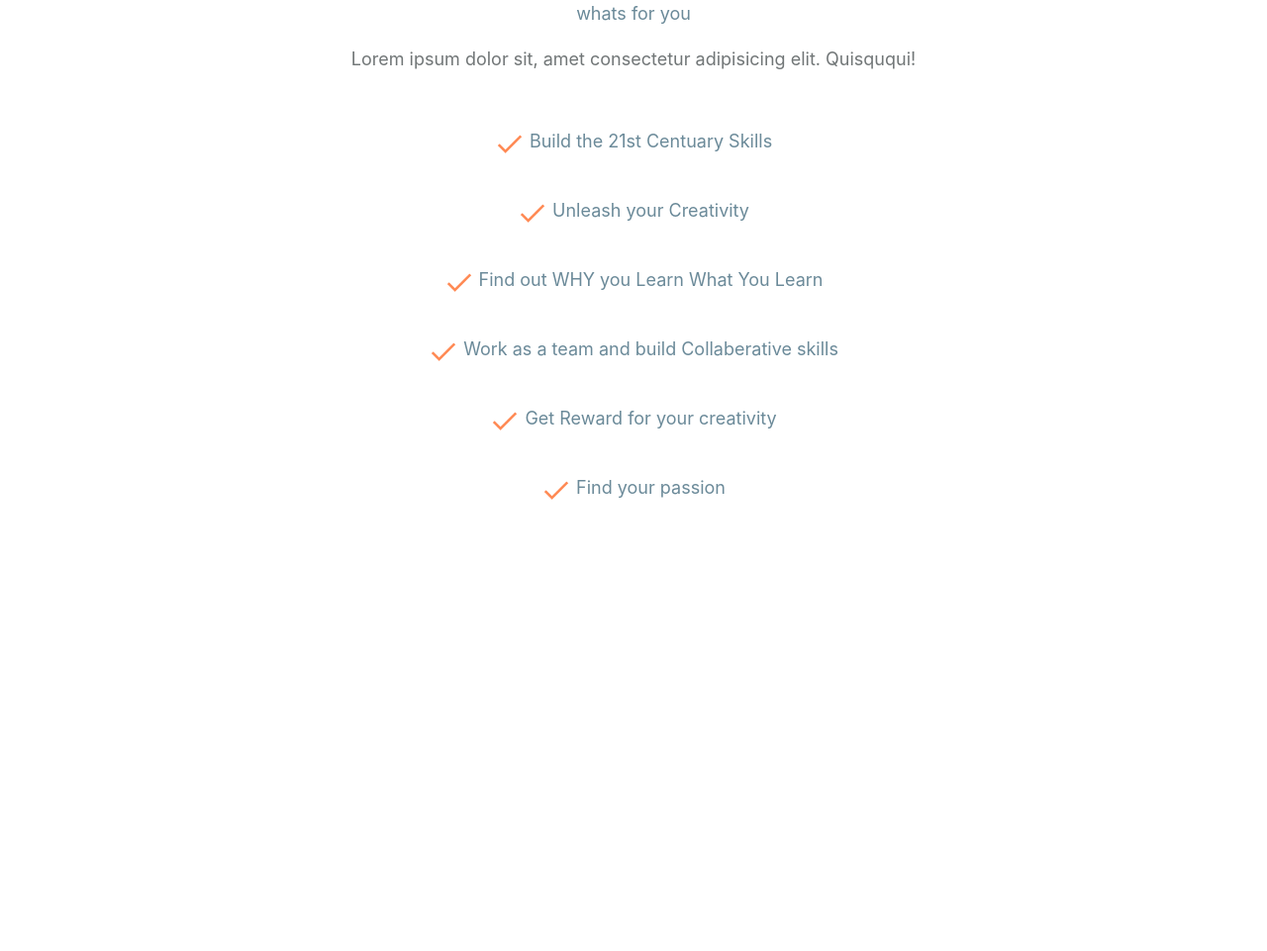
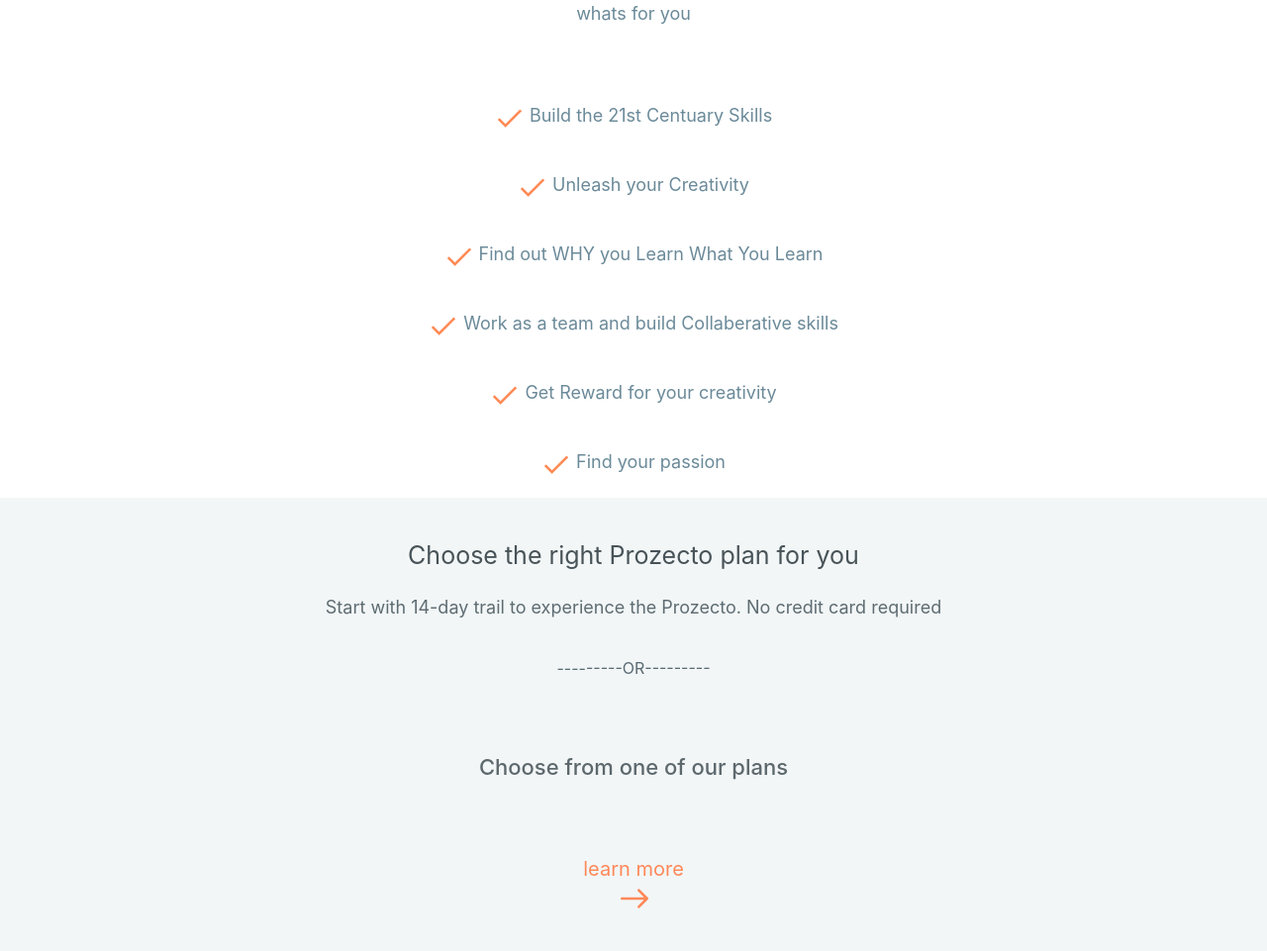
Before and after one commit to AshutoshJangra/Prozecto-LandingPage, a plain HTML site: page index.html in a window 1280 px wide. Shown: the part 2589-3550 px from the top of the page at 99% size. Before the commit the page ends 3118 px from the top, so only its background shows below. Drawn offline with nearby package versions, Linux system fonts and the light colour scheme.

Commit message:
updating the ui

```diff
--- a/index.html
+++ b/index.html
@@ -84,7 +84,7 @@
     <div class="features">
       <div class="text">
         <span>whats for you</span>
-        <p>Lorem ipsum dolor sit, amet consectetur adipisicing elit. Quisququi!</p>
+        <p></p>
 
         <div class="feature">
             <img src="icons8-checkmark-30.png" alt="">
@@ -125,6 +125,23 @@
     </div>
 
 
+    <!--Pricing-->
+
+    <div class="pricing">
+         <div class="price-text">
+           Choose the right Prozecto plan for you
+         </div>
+         <p>Start with 14-day trail to experience the Prozecto. No credit card required</p>
+
+         <span>---------OR---------</span>
+
+         <h5>Choose from one of our plans</h5>
+
+         <button class="learn-btn">learn more<img src="icons/arrow-pointing-to-right.1.svg" class="arr1"></button>
+
+    </div>
+
+
 
       <script src="https://code.jquery.com/jquery-3.3.1.slim.min.js" integrity="sha384-q8i/X+965DzO0rT7abK41JStQIAqVgRVzpbzo5smXKp4YfRvH+8abtTE1Pi6jizo" crossorigin="anonymous"></script>
 <script src="https://cdnjs.cloudflare.com/ajax/libs/popper.js/1.14.6/umd/popper.min.js" integrity="sha384-wHAiFfRlMFy6i5SRaxvfOCifBUQy1xHdJ/yoi7FRNXMRBu5WHdZYu1hA6ZOblgut" crossorigin="anonymous"></script>
--- a/style.css
+++ b/style.css
@@ -162,3 +162,50 @@
     padding: 20px;
 
 }
+
+/* pricing */
+
+.pricing{
+    background-color: rgba(129,162,178,.1);
+    text-align: center;
+    padding: 40px 20px;
+}
+
+.pricing .price-text{
+     font-size: 25px;
+    color: #485358;
+}
+
+.pricing p{
+    padding: 20px;
+    font-size: 18px;
+    color: #5e6c72;
+}
+
+.pricing span{
+    font-size: 16px;
+    color: #596a72;
+    padding: 20px 0;
+}
+
+.pricing h5{
+    font-size: 22px;
+    margin: 6% 0;
+    color: #5d686d;
+}
+
+.pricing .learn-btn {
+    width: 130px;
+    height: 40px;
+    border: none;
+    color:#ff8859;
+    background-color:rgba(216, 226, 231, 0);
+    font-size: 20px;
+}
+.pricing .learn-btn .arr1{
+     color: #ff8859;
+     width: 40px;
+    height: 30px;
+    padding-left: 2px;
+    padding-bottom: 2px;
+}
```
Also changed, not shown: icons8-money-48.png (added).
